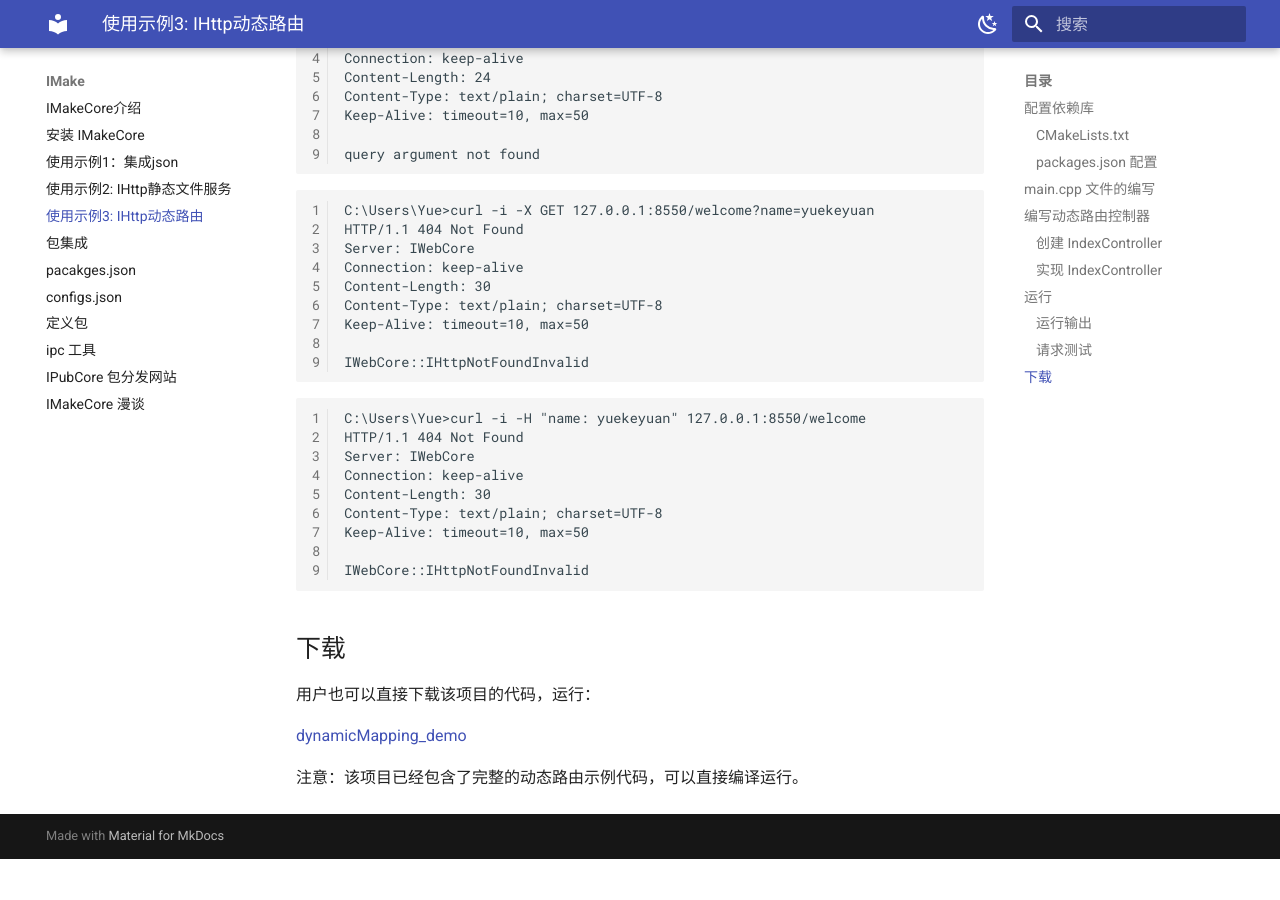
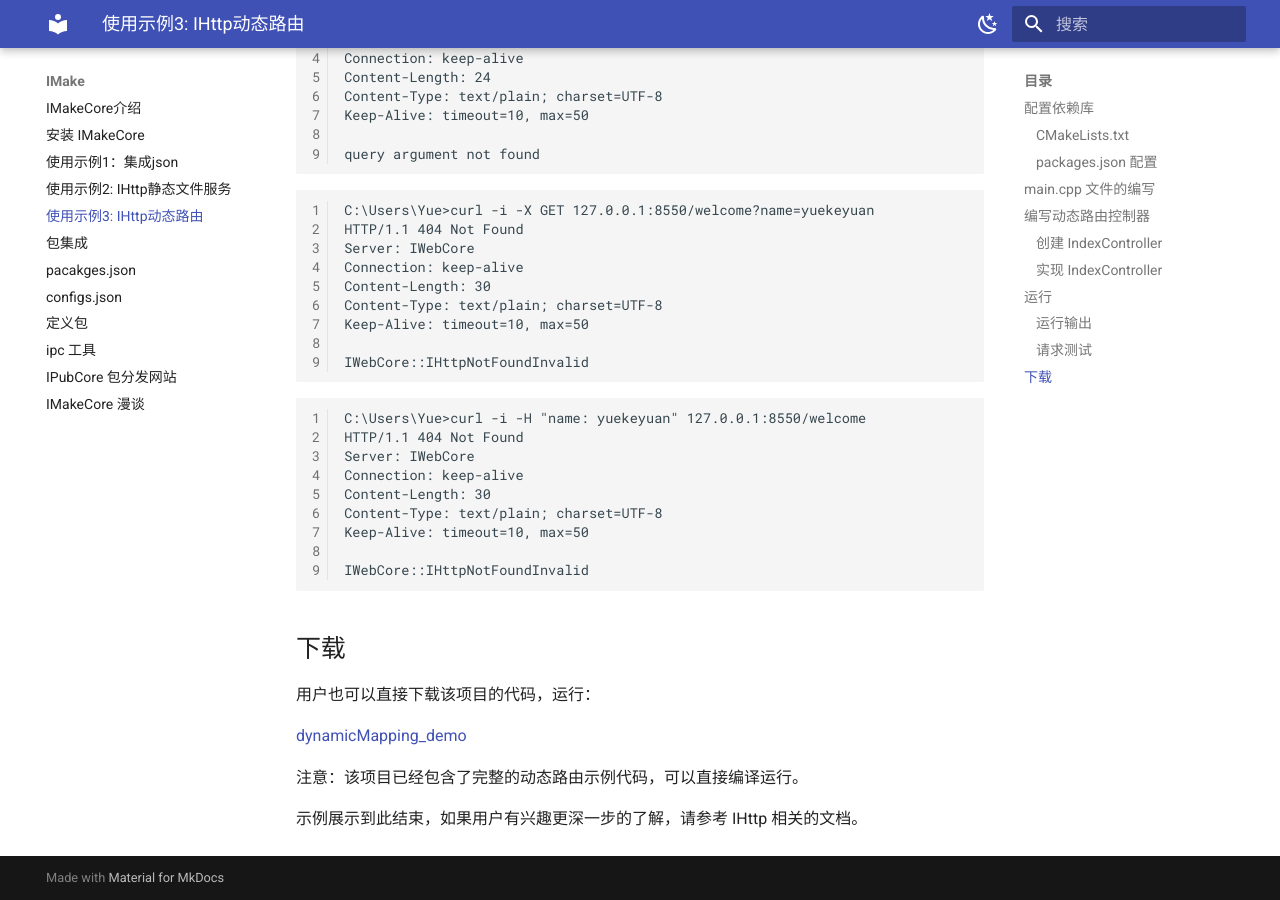
Before and after one commit to IWebCore/IDocCore, an MkDocs documentation site: the page built from docs/IMakeCore/usageDemo3.md, in a window 1280 px wide and 900 px high, scrolled down 6538 px. Built offline with MkDocs 1.6.1 and Material for MkDocs 9.7.7, drawn with Linux system fonts in a browser that asks for light colours; before the commit the page ends 7397 px from its top, so only the background shows below that.

Commit message:
Update usageDemo3.md

```diff
--- a/docs/IMakeCore/usageDemo3.md
+++ b/docs/IMakeCore/usageDemo3.md
@@ -368,3 +368,5 @@ IWebCore::IHttpNotFoundInvalid
 [dynamicMapping_demo](./assets/dynamicMapping_demo.zip)
 
 注意：该项目已经包含了完整的动态路由示例代码，可以直接编译运行。
+
+示例展示到此结束，如果用户有兴趣更深一步的了解，请参考 IHttp 相关的文档。
```
